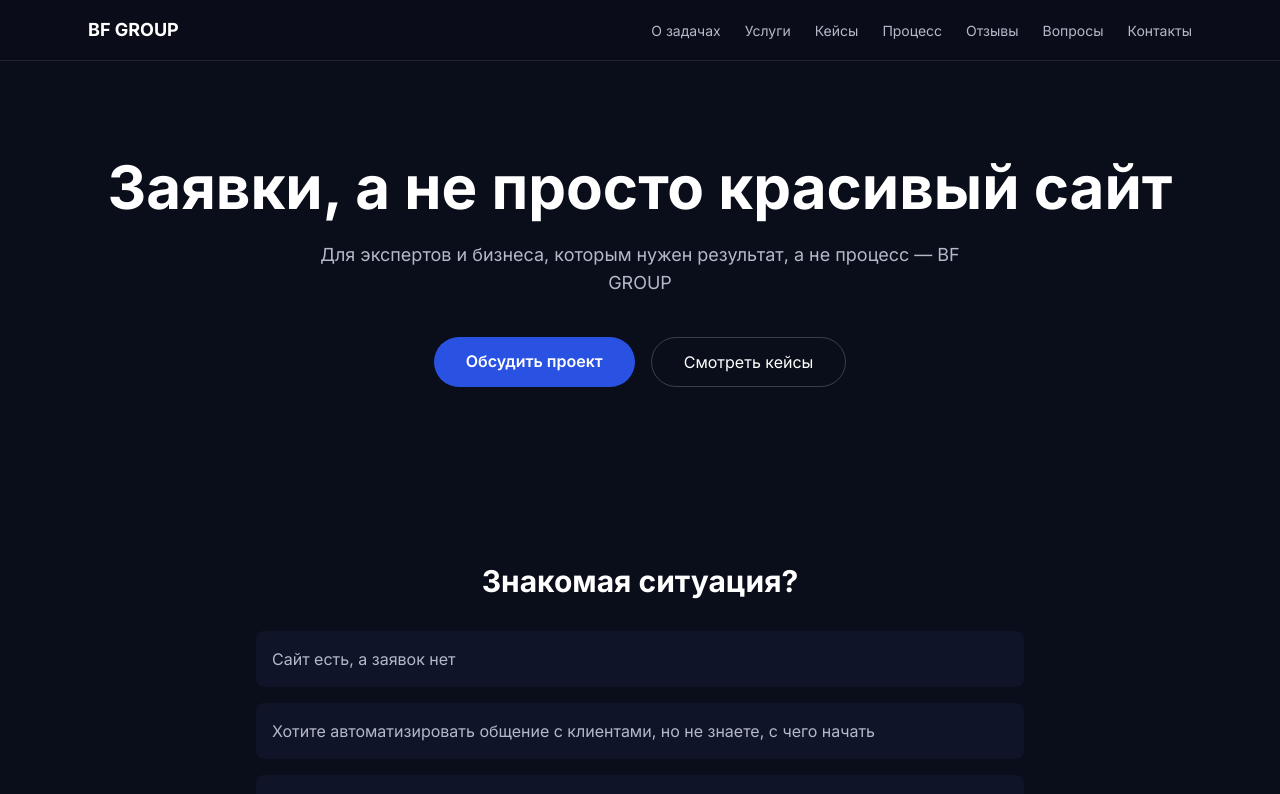
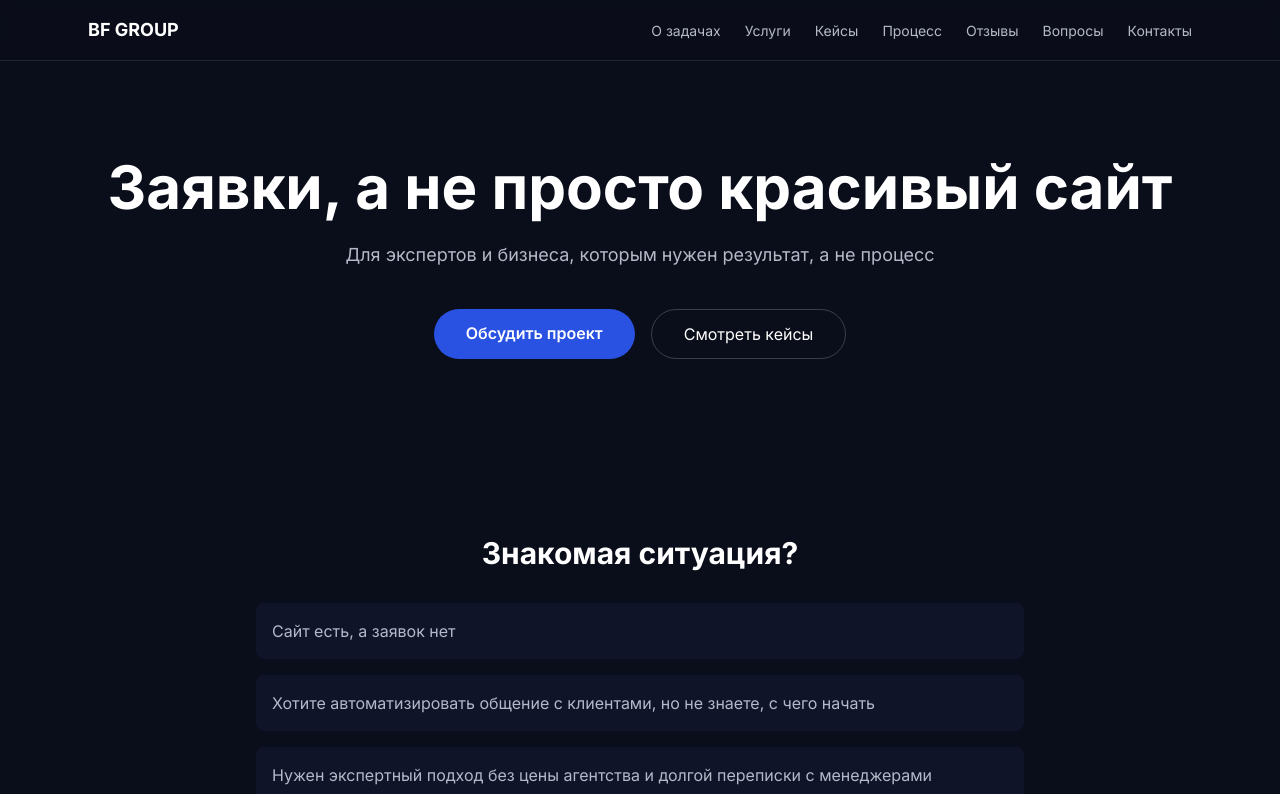
Before and after one commit to nvnbiz/bf-group-landing, a Next.js app: page / in a window 1280 px wide. Shown: the top 794 px of the page. Built offline with nearby package versions, Linux system fonts and the light colour scheme.

Commit message:
copy: drop redundant BF GROUP from Hero subheadline (already in header logo)

```diff
--- a/components/sections/Hero.tsx
+++ b/components/sections/Hero.tsx
@@ -9,7 +9,7 @@ export function Hero() {
         Заявки, а не просто красивый сайт
       </h1>
       <p className="mx-auto mt-6 max-w-2xl font-body text-lg text-text-secondary">
-        Для экспертов и бизнеса, которым нужен результат, а не процесс — BF GROUP
+        Для экспертов и бизнеса, которым нужен результат, а не процесс
       </p>
       <div className="mt-10 flex flex-wrap justify-center gap-4">
         <a
```
